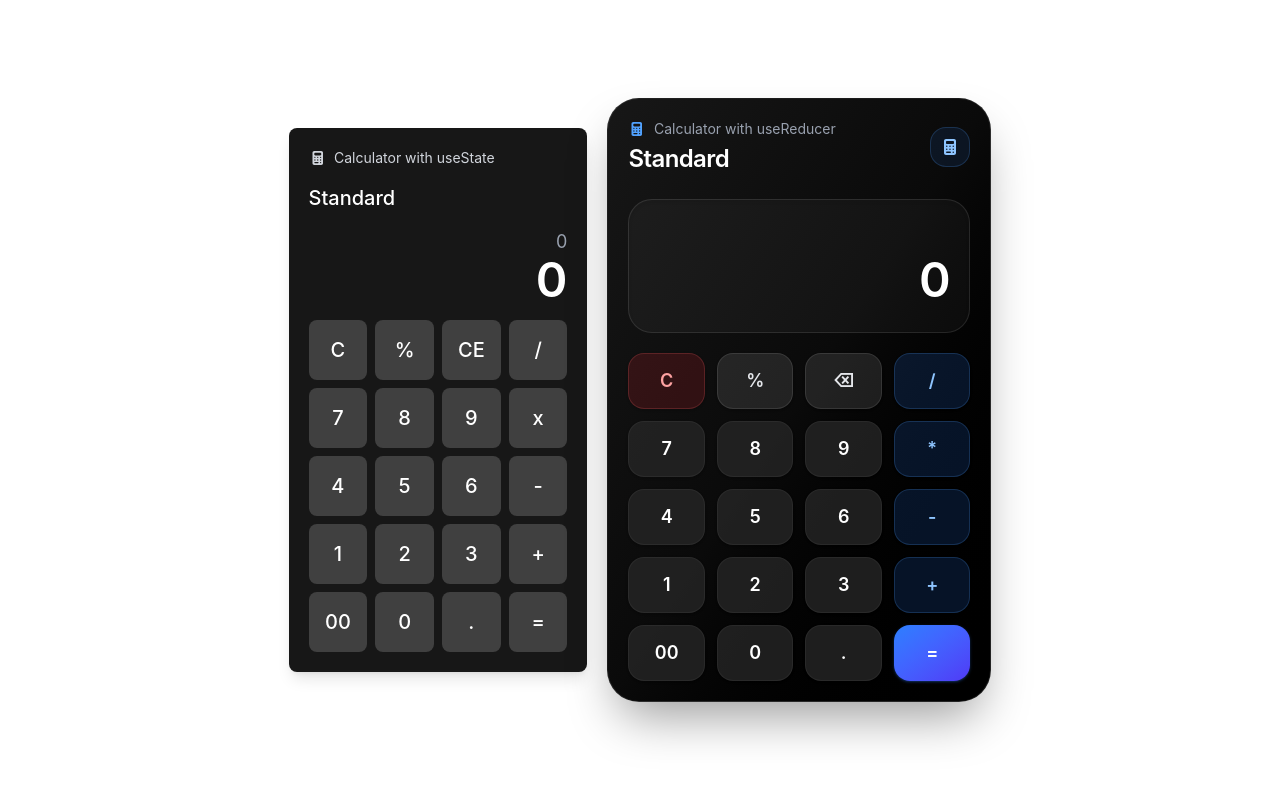
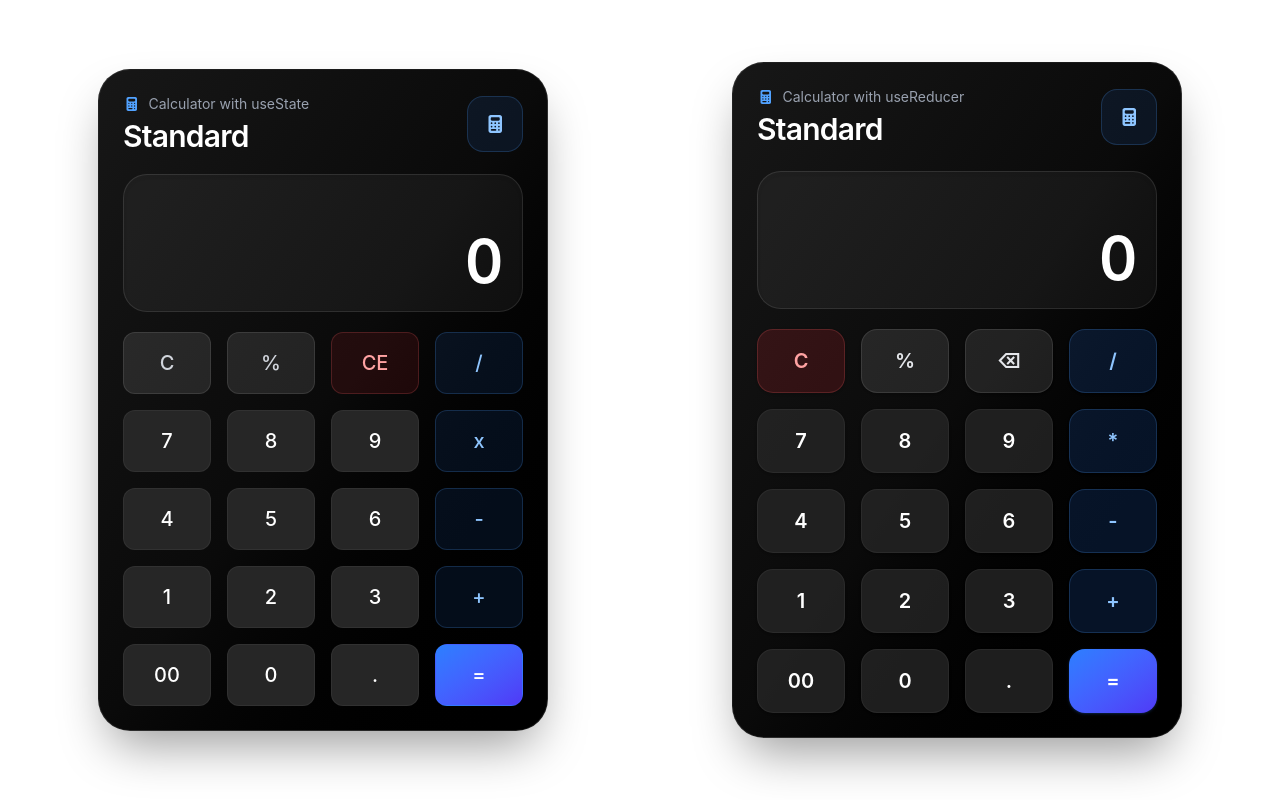
Before and after one commit to Gerly24/react-calculator, a React (Vite) app: page / in a window 1280 px wide. Built offline with nearby package versions, Linux system fonts and the light colour scheme.

Commit message:
[CALCULATOR] feat: improved UI

```diff
--- a/src/App.jsx
+++ b/src/App.jsx
@@ -1,14 +1,14 @@
-import './App.css'
-import { Calculator } from './Calculator'
-import { CalculatorWithReducer } from './CalculatorWithReducer'
+import "./App.css";
+import { Calculator } from "./Calculator";
+import { CalculatorWithReducer } from "./CalculatorWithReducer";
 
 function App() {
   return (
-    <div className="h-screen bg-white flex items-center justify-center gap-5">
+    <div className="min-h-screen bg-white p-4 flex flex-col lg:flex-row items-center justify-center gap-5">
       <Calculator />
       <CalculatorWithReducer />
     </div>
-  )
+  );
 }
 
-export default App
+export default App;
--- a/src/Calculator.jsx
+++ b/src/Calculator.jsx
@@ -2,11 +2,31 @@ import { faCalculator } from "@fortawesome/free-solid-svg-icons";
 import { FontAwesomeIcon } from "@fortawesome/react-fontawesome";
 import { useState } from "react";
 
+const getButtonClass = (label) => {
+  const baseClass =
+    "p-4 rounded-xl text-xl font-medium transition-all duration-200 active:scale-95 border";
+
+  if (label === "=") {
+    return `${baseClass} bg-gradient-to-br from-blue-500 to-indigo-600 text-white border-blue-500/20 hover:brightness-110`;
+  }
+
+  if (["+", "-", "x", "/"].includes(label)) {
+    return `${baseClass} bg-blue-500/10 text-blue-300 border-blue-400/20 hover:bg-blue-500/20`;
+  }
+
+  if (label === "CE") {
+    return `${baseClass} bg-red-500/10 text-red-300 border-red-400/20 hover:bg-red-500/20`;
+  }
+
+  if (["C", "%"].includes(label)) {
+    return `${baseClass} bg-white/10 text-gray-300 border-white/10 hover:bg-white/15`;
+  }
+
+  return `${baseClass} bg-neutral-800 text-white border-white/5 hover:bg-neutral-700`;
+};
+
 const CalculatorButton = ({ label, onClick }) => (
-  <button
-    onClick={onClick}
-    className="bg-neutral-700 p-4 rounded-lg text-xl font-medium hover:bg-neutral-600 transition-colors"
-  >
+  <button onClick={onClick} className={getButtonClass(label)}>
     {label}
   </button>
 );
@@ -35,29 +55,31 @@ export const Calculator = () => {
       setOperator(op);
       return;
     }
+
     setPreviousNumber(number);
     setOperator(op);
     setNumber("0");
   };
 
-  // Clear all
   const handleClearAll = () => {
     setNumber("0");
     setPreviousNumber(null);
     setOperator(null);
   };
 
-  // Backspace
   const handleBackspace = () => {
-    setNumber((prev) => (prev.length === 1 ? "0" : prev.slice(0, -1)));
+    setNumber((prev) => (prev.length <= 1 ? "0" : prev.slice(0, -1)));
   };
 
-  // Percent
   const handlePercent = () => {
-    if (!previousNumber || !operator) return;
+    const current = parseFloat(number);
+
+    if (!previousNumber || !operator) {
+      setNumber((current / 100).toString());
+      return;
+    }
 
     const prev = parseFloat(previousNumber);
-    const current = parseFloat(number);
 
     const result =
       operator === "+" || operator === "-"
@@ -67,7 +89,6 @@ export const Calculator = () => {
     setNumber(result.toString());
   };
 
-  // Calculate
   const calculate = () => {
     const prev = parseFloat(previousNumber);
     const current = parseFloat(number);
@@ -78,15 +99,19 @@ export const Calculator = () => {
       case "+":
         result = prev + current;
         break;
+
       case "-":
         result = prev - current;
         break;
+
       case "x":
         result = prev * current;
         break;
+
       case "/":
         result = current !== 0 ? prev / current : "Error";
         break;
+
       default:
         return;
     }
@@ -96,28 +121,27 @@ export const Calculator = () => {
     setOperator(null);
   };
 
-  // Button layout config
   const buttons = [
     { label: "C", action: handleBackspace },
     { label: "%", action: handlePercent },
     { label: "CE", action: handleClearAll },
     { label: "/", action: () => handleOperator("/") },
 
-    ...[7, 8, 9].map((first_row) => ({
-      label: first_row,
-      action: () => handleNumber(first_row.toString()),
+    ...[7, 8, 9].map((num) => ({
+      label: num.toString(),
+      action: () => handleNumber(num.toString()),
     })),
     { label: "x", action: () => handleOperator("x") },
 
-    ...[4, 5, 6].map((second_row) => ({
-      label: second_row,
-      action: () => handleNumber(second_row.toString()),
+    ...[4, 5, 6].map((num) => ({
+      label: num.toString(),
+      action: () => handleNumber(num.toString()),
     })),
     { label: "-", action: () => handleOperator("-") },
 
-    ...[1, 2, 3].map((third_row) => ({
-      label: third_row,
-      action: () => handleNumber(third_row.toString()),
+    ...[1, 2, 3].map((num) => ({
+      label: num.toString(),
+      action: () => handleNumber(num.toString()),
     })),
     { label: "+", action: () => handleOperator("+") },
 
@@ -127,26 +151,59 @@ export const Calculator = () => {
     { label: "=", action: calculate },
   ];
 
+  const expression =
+    previousNumber && operator ? `${previousNumber} ${operator}` : "";
+
   return (
-    <div className="bg-neutral-900 text-white p-5 rounded-lg shadow-lg flex flex-col items-center gap-4">
-      <p className="flex items-center gap-2 w-full text-gray-300 text-sm">
-        <FontAwesomeIcon icon={faCalculator} />
-        Calculator with useState
-      </p>
+    <div className="w-full flex justify-center px-2 sm:px-4">
+      <div className="w-full max-w-85 sm:max-w-100 md:max-w-112.5 rounded-4xl bg-linear-to-br from-neutral-900 via-neutral-950 to-black p-4 sm:p-5 md:p-6 text-white border border-white/10 shadow-2xl shadow-black/40">
+        {/* HEADER */}
+        <div className="mb-5 flex items-center justify-between">
+          <div>
+            <p className="flex items-center gap-2 text-xs sm:text-sm text-gray-400">
+              <FontAwesomeIcon icon={faCalculator} className="text-blue-400" />
+              Calculator with useState
+            </p>
 
-      <h1 className="text-left text-xl font-medium w-full">Standard</h1>
+            <h1 className="mt-1 text-xl sm:text-2xl md:text-3xl font-semibold tracking-tight">
+              Standard
+            </h1>
+          </div>
 
-      <div className="w-full text-right">
-        <p className="text-lg text-gray-400">
-          {previousNumber} {operator} {number}
-        </p>
-        <p className="text-5xl font-semibold">{number}</p>
-      </div>
+          <div className="flex h-10 w-10 sm:h-12 sm:w-12 md:h-14 md:w-14 items-center justify-center rounded-2xl bg-blue-500/10 border border-blue-400/20">
+            <FontAwesomeIcon
+              icon={faCalculator}
+              className="text-blue-300 text-sm sm:text-base md:text-lg"
+            />
+          </div>
+        </div>
 
-      <div className="grid grid-cols-4 gap-2 w-full">
-        {buttons.map((btn, index) => (
-          <CalculatorButton key={index} label={btn.label} onClick={btn.action} />
-        ))}
+        {/* DISPLAY */}
+        <div className="mb-5 rounded-3xl bg-white/5 border border-white/10 p-4 sm:p-5 shadow-inner">
+          <p className="min-h-6 text-right text-xs sm:text-sm md:text-base text-gray-400 break-all overflow-hidden">
+            {expression}
+          </p>
+
+          <p
+            style={{ fontVariantNumeric: "tabular-nums" }}
+            className={`mt-3 min-h-14 text-right font-semibold tracking-tight text-3xl sm:text-5xl md:text-6xl break-all overflow-hidden ${
+              number === "Error" ? "text-red-400" : "text-white"
+            }`}
+          >
+            {number}
+          </p>
+        </div>
+
+        {/* BUTTON GRID */}
+        <div className="grid grid-cols-4 gap-2 sm:gap-3 md:gap-4">
+          {buttons.map((btn, index) => (
+            <CalculatorButton
+              key={index}
+              label={btn.label}
+              onClick={btn.action}
+            />
+          ))}
+        </div>
       </div>
     </div>
   );
--- a/src/CalculatorWithReducer.jsx
+++ b/src/CalculatorWithReducer.jsx
@@ -4,24 +4,16 @@ import { useReducer } from "react";
 
 const getButtonClass = (label) => {
   const baseClass =
-    "h-14 rounded-2xl text-lg font-semibold transition-all duration-200 active:scale-95 shadow-sm";
+    "h-12 sm:h-14 md:h-16 rounded-xl sm:rounded-2xl text-base sm:text-lg md:text-xl font-semibold transition-all duration-200 hover:-translate-y-0.5 active:scale-95 shadow-sm";
 
-  if (label === "=") {
-    return `${baseClass} bg-gradient-to-br from-blue-500 to-indigo-600 text-white hover:from-blue-400 hover:to-indigo-500 shadow-blue-500/30`;
-  }
-
-  if (["+", "-", "*", "/"].includes(label)) {
+  if (label === "=")
+    return `${baseClass} bg-gradient-to-br from-blue-500 to-indigo-600 text-white hover:from-blue-400 hover:to-indigo-500 shadow-lg shadow-blue-500/20`;
+  if (["+", "-", "*", "/"].includes(label))
     return `${baseClass} bg-blue-500/15 text-blue-300 hover:bg-blue-500/25 border border-blue-400/20`;
-  }
-
-  if (label === "C") {
+  if (label === "C")
     return `${baseClass} bg-red-500/15 text-red-300 hover:bg-red-500/25 border border-red-400/20`;
-  }
-
-  if (["%", "⌫"].includes(label)) {
+  if (["%", "⌫"].includes(label))
     return `${baseClass} bg-white/10 text-gray-200 hover:bg-white/15 border border-white/10`;
-  }
-
   return `${baseClass} bg-neutral-800/80 text-white hover:bg-neutral-700 border border-white/5`;
 };
 
@@ -39,9 +31,8 @@ const initialState = {
 };
 
 const evaluate = ({ currentNumber, previousNumber, operator }) => {
-  const prev = parseFloat(previousNumber);
-  const curr = parseFloat(currentNumber);
-
+  const prev = parseFloat(previousNumber),
+    curr = parseFloat(currentNumber);
   if (isNaN(prev) || isNaN(curr)) return "0";
   if (operator === "/" && curr === 0) return "Error";
 
@@ -51,38 +42,29 @@ const evaluate = ({ currentNumber, previousNumber, operator }) => {
     "*": prev * curr,
     "/": prev / curr,
   };
-
   return operations[operator]?.toString() ?? "0";
 };
 
 const handleAdd = (state, digit) => {
-  if (state.overwrite) {
+  if (state.overwrite)
     return { ...state, currentNumber: digit, overwrite: false };
-  }
+  if (digit === "." && state.currentNumber.includes(".")) return state;
+  if (state.currentNumber === "0" && digit !== ".")
+    return { ...state, currentNumber: digit };
 
-  if (digit === "." && state.currentNumber.includes(".")) return state;
-
-  if (state.currentNumber === "0" && digit !== ".") {
-    return { ...state, currentNumber: digit };
-  }
-
-  return {
-    ...state,
-    currentNumber: state.currentNumber + digit,
-  };
+  return { ...state, currentNumber: state.currentNumber + digit };
 };
 
 const handleOperator = (state, operator) => {
   if (state.currentNumber === "Error") return state;
 
-  if (!state.previousNumber) {
+  if (!state.previousNumber)
     return {
       ...state,
       previousNumber: state.currentNumber,
       operator,
       currentNumber: "0",
     };
-  }
 
   return {
     ...state,
@@ -94,7 +76,6 @@ const handleOperator = (state, operator) => {
 
 const handleEvaluate = (state) => {
   if (!state.operator || !state.previousNumber) return state;
-
   return {
     ...state,
     currentNumber: evaluate(state),
@@ -105,10 +86,8 @@ const handleEvaluate = (state) => {
 };
 
 const handleBackspace = (state) => {
-  if (state.overwrite) {
+  if (state.overwrite)
     return { ...state, currentNumber: "0", overwrite: false };
-  }
-
   return {
     ...state,
     currentNumber:
@@ -120,10 +99,7 @@ const handlePercent = (state) => {
   const current = parseFloat(state.currentNumber);
 
   if (!state.operator || !state.previousNumber) {
-    return {
-      ...state,
-      currentNumber: (current / 100).toString(),
-    };
+    return { ...state, currentNumber: (current / 100).toString() };
   }
 
   const prev = parseFloat(state.previousNumber);
@@ -133,36 +109,25 @@ const handlePercent = (state) => {
       ? (prev * current) / 100
       : current / 100;
 
-  return {
-    ...state,
-    currentNumber: result.toString(),
-  };
+  return { ...state, currentNumber: result.toString() };
 };
 
 const calculatorReducer = (state, action) => {
-  if (state.currentNumber === "Error" && action.type !== "CLEAR") {
-    return state;
-  }
+  if (state.currentNumber === "Error" && action.type !== "CLEAR") return state;
 
   switch (action.type) {
     case "ADD":
       return handleAdd(state, action.payload);
-
     case "CHOOSE_OPERATOR":
       return handleOperator(state, action.payload);
-
     case "EVALUATE":
       return handleEvaluate(state);
-
     case "BACKSPACE":
       return handleBackspace(state);
-
     case "PERCENT":
       return handlePercent(state);
-
     case "CLEAR":
       return initialState;
-
     default:
       return state;
   }
@@ -177,15 +142,12 @@ const layout = [
 ];
 
 const createButton = (btn) => {
-  if (["+", "-", "*", "/"].includes(btn)) {
+  if (["+", "-", "*", "/"].includes(btn))
     return { label: btn, type: "CHOOSE_OPERATOR", payload: btn };
-  }
-
   if (btn === "=") return { label: btn, type: "EVALUATE" };
   if (btn === "C") return { label: btn, type: "CLEAR" };
   if (btn === "⌫") return { label: btn, type: "BACKSPACE" };
   if (btn === "%") return { label: btn, type: "PERCENT" };
-
   return { label: btn, type: "ADD", payload: btn };
 };
 
@@ -197,47 +159,47 @@ export const CalculatorWithReducer = () => {
   const expression =
     state.previousNumber && state.operator
       ? `${state.previousNumber} ${state.operator}`
-      : " ";
+      : "";
 
   return (
-    <div className="w-full max-w-sm rounded-4xl bg-linear-to-br from-neutral-900 via-neutral-950 to-black p-5 text-white shadow-2xl shadow-black/40 border border-white/10">
+    <div className="w-full flex justify-center px-2 sm:px-4">
+      <div className="w-full max-w-85 sm:max-w-100 md:max-w-112.5 rounded-4xl bg-linear-to-br from-neutral-900 via-neutral-950 to-black p-4 sm:p-5 md:p-6 text-white shadow-2xl shadow-black/40 border border-white/10">
         {/* HEADER */}
-      <div className="mb-6 flex items-center justify-between">
+        <div className="mb-5 sm:mb-6 flex items-center justify-between">
           <div>
-          <p className="flex items-center gap-2 text-gray-400 text-sm">
+            <p className="flex items-center gap-2 text-xs sm:text-sm text-gray-400">
               <FontAwesomeIcon icon={faCalculator} className="text-blue-400" />
               Calculator with useReducer
             </p>
-
-          <h1 className="mt-1 text-2xl font-semibold tracking-tight">
+            <h1 className="mt-1 text-xl sm:text-2xl md:text-3xl font-semibold tracking-tight">
               Standard
             </h1>
           </div>
 
-        <div className="flex h-10 w-10 items-center justify-center rounded-2xl bg-blue-500/10 border border-blue-400/20">
-          <FontAwesomeIcon icon={faCalculator} className="text-blue-300" />
+          <div className="flex h-10 w-10 sm:h-12 sm:w-12 md:h-14 md:w-14 items-center justify-center rounded-2xl bg-blue-500/10 border border-blue-400/20">
+            <FontAwesomeIcon
+              icon={faCalculator}
+              className="text-blue-300 text-sm sm:text-base md:text-lg"
+            />
           </div>
         </div>
 
         {/* DISPLAY */}
-      <div className="mb-5 rounded-3xl bg-white/4 border border-white/10 p-5 shadow-inner">
-        <p className="min-h-6 text-right text-sm text-gray-400 break-all">
+        <div className="mb-4 sm:mb-5 rounded-3xl bg-white/5 border border-white/10 p-4 sm:p-5 shadow-inner">
+          <p className="min-h-6 text-right text-xs sm:text-sm md:text-base text-gray-400 break-all overflow-hidden">
             {expression}
           </p>
 
           <p
-          className={`mt-3 min-h-14 text-right font-semibold tracking-tight break-all ${
-            state.currentNumber === "Error"
-              ? "text-4xl text-red-400"
-              : "text-5xl text-white"
-          }`}
+            style={{ fontVariantNumeric: "tabular-nums" }}
+            className={`mt-3 min-h-14 text-right font-semibold tracking-tight text-3xl sm:text-5xl md:text-6xl break-all overflow-hidden ${state.currentNumber === "Error" ? "text-red-400" : "text-white"}`}
           >
             {state.currentNumber}
           </p>
         </div>
 
         {/* BUTTON GRID */}
-      <div className="grid grid-cols-4 gap-3">
+        <div className="grid grid-cols-4 gap-2 sm:gap-3 md:gap-4">
           {calculatorButtons.map((button) => (
             <CalculatorButton
               key={button.label}
@@ -247,5 +209,6 @@ export const CalculatorWithReducer = () => {
           ))}
         </div>
       </div>
+    </div>
   );
 };
```
Lines whose indentation alone changed are shown as unchanged.
